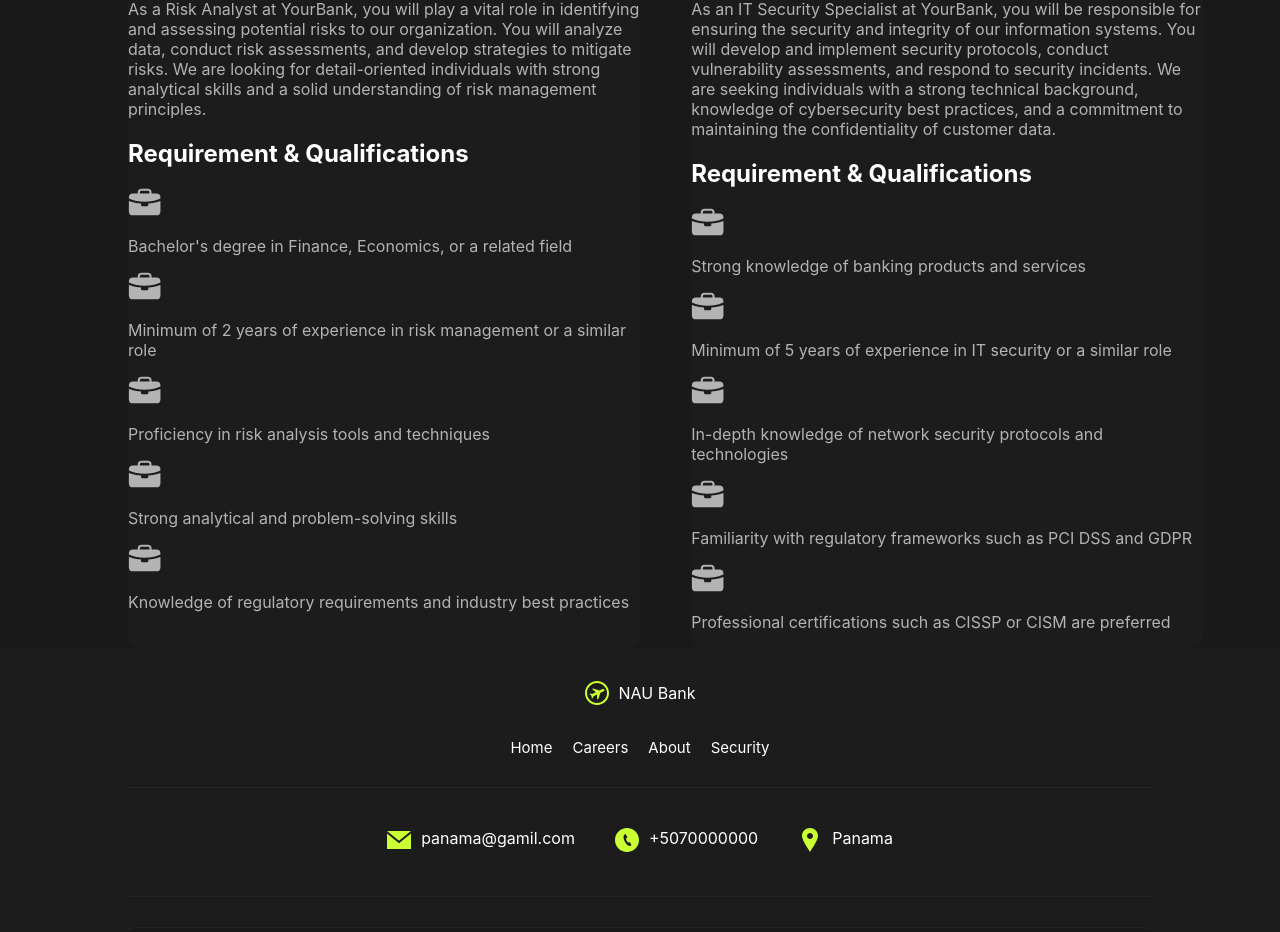
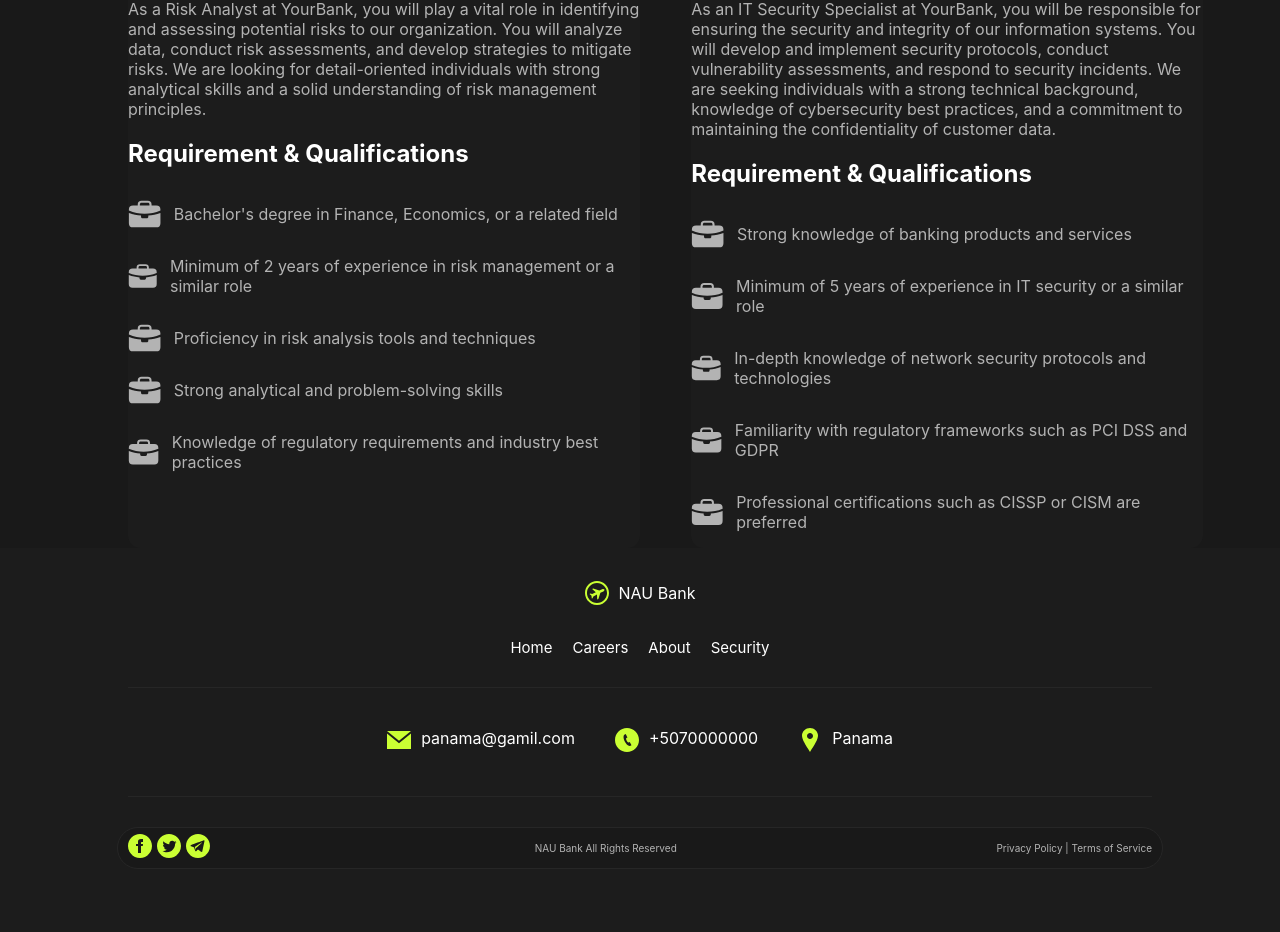
Before and after one commit to AntonZaiets/BANKtest, a React (Create React App) app: page /careers in a window 1280 px wide. Shown: the part 2194-3126 px from the top of the page. Built offline with nearby package versions, Linux system fonts and the light colour scheme.

Commit message:
corrected JobOpenings styles

```diff
--- a/src/components/JobOpenings/styles.scss
+++ b/src/components/JobOpenings/styles.scss
@@ -22,3 +22,11 @@
     }
   }
 }
+.requirements{
+  display: flex;
+  flex-direction: row;
+  align-items: center;
+  p{
+    margin-left: 1vw;
+  }
+}
```
